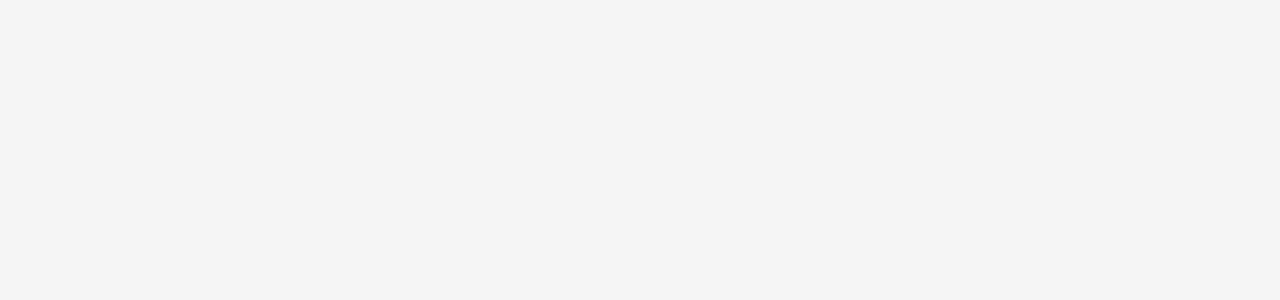
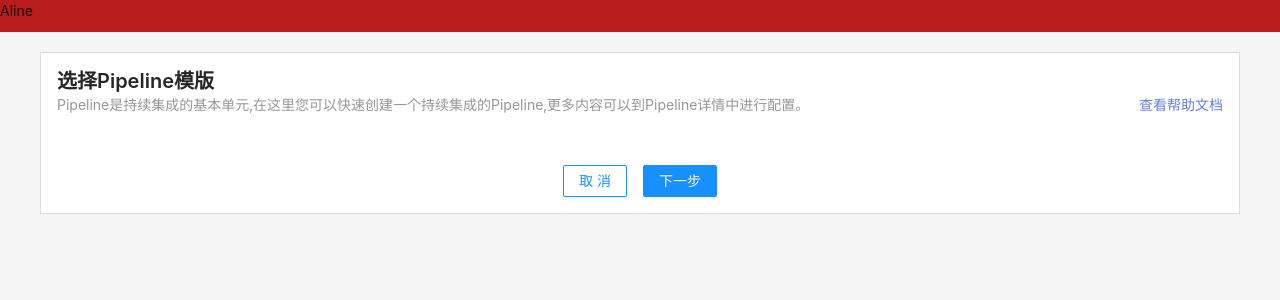
Before and after one commit to hamster-shared/hamster-develop, a Vue app: page /template in a window 1280 px wide. Before the commit this address had no page. Shown: the top 300 px of the page. Built offline with nearby package versions, Linux system fonts and the light colour scheme.

Commit message:
add template page

```diff
--- /dev/null
+++ b/src/apis/template.ts
@@ -0,0 +1,16 @@
+// 导入axios实例
+import httpRequest from "@/request/index";
+
+// 定义接口的传参(例子)
+interface PipelineInfoParam {
+  userID: string;
+  userName: string;
+}
+
+// 获取模板列表
+export function apiGetTemplates() {
+  return httpRequest({
+    url: "/pipeline/templates",
+    method: "get",
+  });
+}
--- a/src/lang/en/index.js
+++ b/src/lang/en/index.js
@@ -1,3 +1,4 @@
 import home from "./home.js";
+import template from "./template.js";
 
-export default { home };
+export default { home, template };
--- /dev/null
+++ b/src/lang/en/template.js
@@ -0,0 +1,7 @@
+export default {
+  title: "选择Pipeline模版",
+  titleDesc: 'Pipeline是持续集成的基本单元,在这里您可以快速创建一个持续集成的Pipeline,更多内容可以到Pipeline详情中进行配置。',
+  helpDoc: '查看帮助文档',
+  cancelBtn: '取消',
+  nextBtn: '下一步',
+};
--- a/src/lang/zh/index.js
+++ b/src/lang/zh/index.js
@@ -1,3 +1,4 @@
 import home from "./home.js";
+import template from "./template.js";
 
-export default { home };
+export default { home, template };
--- /dev/null
+++ b/src/lang/zh/template.js
@@ -0,0 +1,3 @@
+export default {
+  title: "选择Pipeline模版",
+};
--- a/src/router/index.ts
+++ b/src/router/index.ts
@@ -3,6 +3,7 @@ import HomeView from "../views/home/HomeView.vue";
 import PipelineIndex from "../views/pipeline/index/index.vue";
 import Process from "../views/pipeline/process/index.vue";
 import Stage from "../views/pipeline/stage/index.vue";
+import Template from "../views/pipeline/template/index.vue";
 
 const router = createRouter({
   history: createWebHistory(import.meta.env.BASE_URL),
@@ -31,6 +32,11 @@ const router = createRouter({
       name: "stage",
       component: Stage,
     },
+    {
+      path: "/template",
+      name: "template",
+      component: Template,
+    },
   ],
 });
 
--- a/src/views/pipeline/template/index.vue
+++ b/src/views/pipeline/template/index.vue
@@ -1,3 +1,85 @@
 <template>
-  <span>pipeline template</span>
+  <Header />
+  <div class="bg-[#FFFFFF] border border-solid border-[#DEDDDC] mx-10 my-5 p-4 leading-[24px]">
+    <div class="text-[20px] font-semibold">{{ $t("template.title") }}</div>
+    <div class="flex justify-between">
+      <div class="text-[#979797]">{{ $t("template.titleDesc") }}</div>
+      <div class="text-[#6481DC]">{{ $t("template.helpDoc") }}</div>
+    </div>
+    <Tabs :active-key="activeKey">
+      <TabPane v-for="(data, index) in templatesList" :key="index" :tab="index">
+        <div class="grid grid-cols-2 gap-4">
+          <div class="p-4 border border-solid border-[#DEDDDC] grid grid-cols-4" v-for="(data2, index) in templatesList" :key="index">
+            <div>
+              <Image class="!w-[100px]" :src="data.img" />
+            </div>
+            <div class="col-span-3">
+              <div>123</div>
+            </div>
+          </div>
+        </div>
+      </TabPane>
+    </Tabs>
+    <div class="text-center mt-8">
+      <Button type="primary" ghost>{{ $t("template.cancelBtn") }}</Button>
+      <Button type="primary" class="ml-4">{{ $t("template.nextBtn") }}</Button>
+    </div>
+  </div>
 </template>
+
+<script setup lang="ts">
+import { reactive, ref, onMounted } from "vue";
+import Header from "../../Header.vue";
+import { apiGetTemplates } from "@/apis/template";
+import { Tabs, TabPane, Image, Button } from 'ant-design-vue';
+
+const activeKey = ref(2);
+
+const templatesList = reactive([])
+
+
+onMounted(async () => {
+  // getTemplates();
+});
+
+const getTemplates = async () => {
+    try {
+      const data = await apiGetTemplates();
+      Object.assign(templatesList, data); //赋值
+    } catch (error: any) {
+      console.log("erro:",error)
+    }
+  };
+
+// const templatesList = reactive([
+//   {
+//     title: "Hamster-pipeline-1",
+//     description: "11111",
+//     status: "success",
+//     img: "https://zos.alipayobjects.com/rmsportal/jkjgkEfvpUPVyRjUImniVslZfWPnJuuZ.png",
+//   },
+//   {
+//     title: "Hamster-pipeline-2",
+//     description: "222222",
+//     status: "fail",
+//     img: "https://zos.alipayobjects.com/rmsportal/jkjgkEfvpUPVyRjUImniVslZfWPnJuuZ.png",
+//   },
+//   {
+//     title: "Hamster-pipeline-3",
+//     description: "333333",
+//     status: "success",
+//     img: "https://zos.alipayobjects.com/rmsportal/jkjgkEfvpUPVyRjUImniVslZfWPnJuuZ.png",
+//   },
+//   {
+//     title: "Hamster-pipeline-4",
+//     description: "44444",
+//     status: "fail",
+//     img: "https://zos.alipayobjects.com/rmsportal/jkjgkEfvpUPVyRjUImniVslZfWPnJuuZ.png",
+//   },
+// ]);
+
+
+</script>
+
+<style scoped lang="less">
+</style>
```
